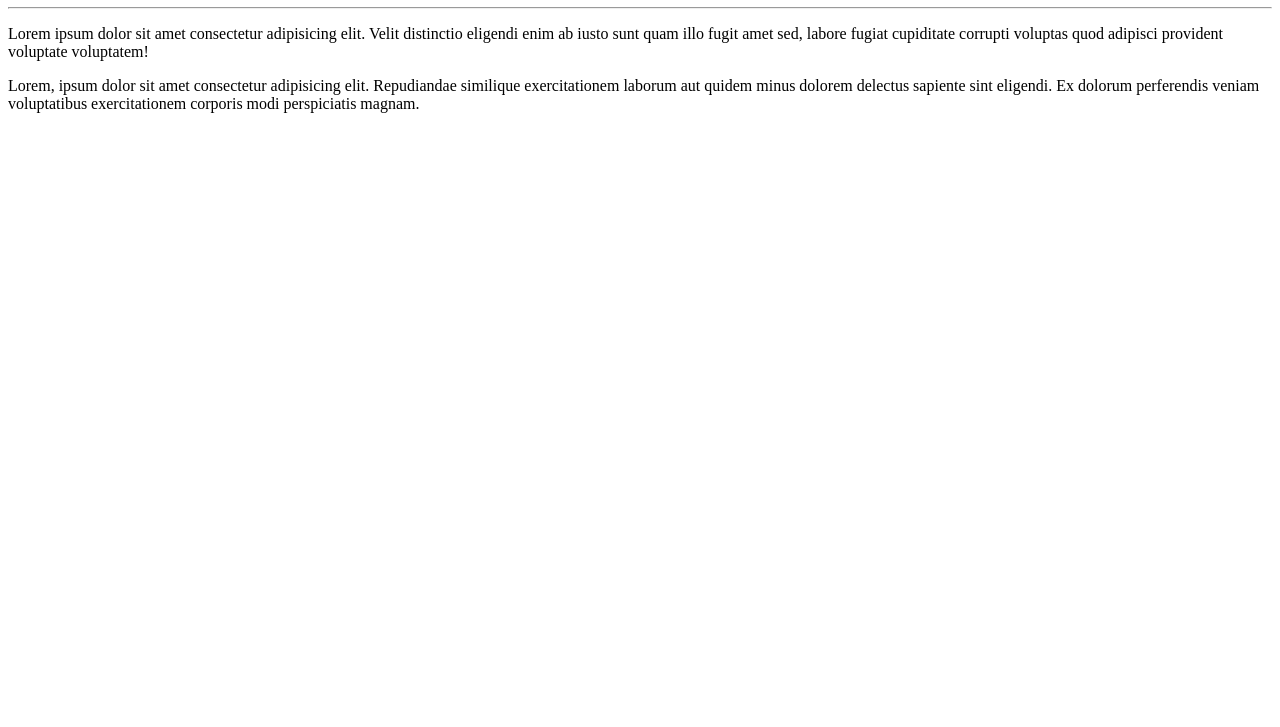
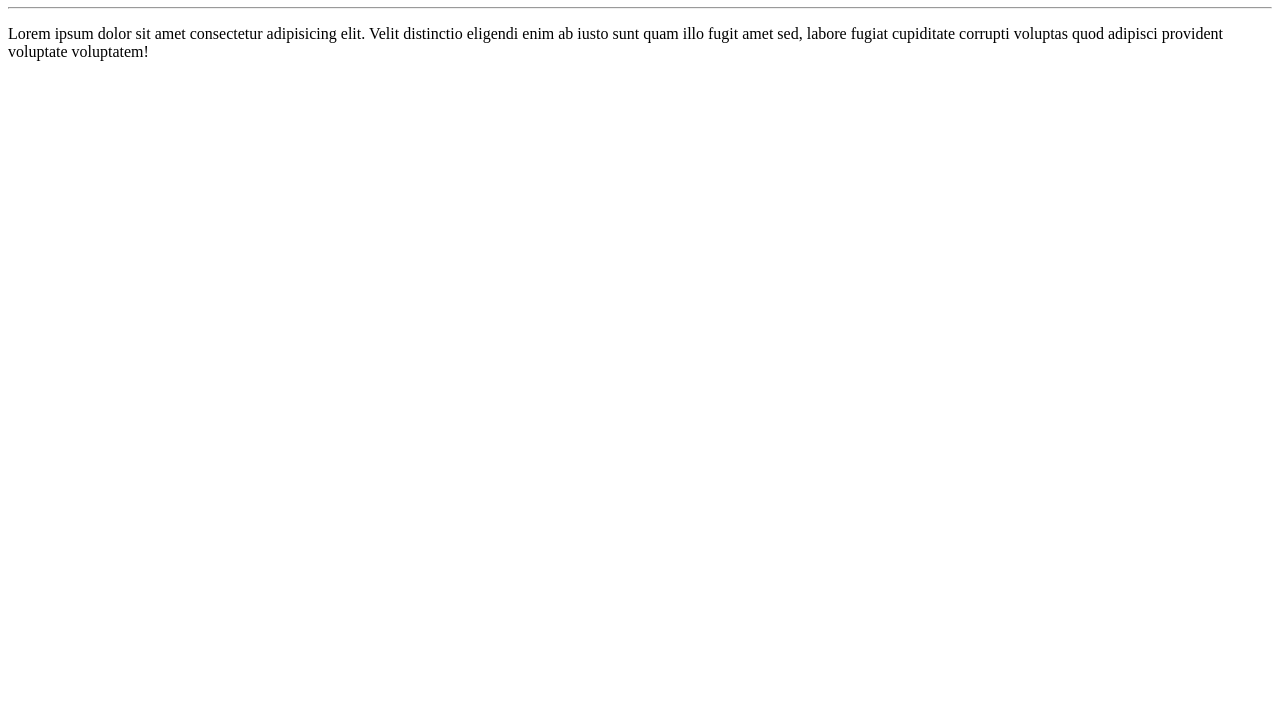
Before and after one commit to Ramongit12/Ol-mundo, a plain HTML site: page site-exemplo/index.html in a window 1280 px wide. Shown: the part 73-800 px from the top of the page. Drawn offline with Linux system fonts and the light colour scheme.

Commit message:
Tirei um paragrafo

```diff
--- a/site-exemplo/index.html
+++ b/site-exemplo/index.html
@@ -9,6 +9,5 @@
     <h1>Olá, mundo</h1>
     <hr>
     <p> Lorem ipsum dolor sit amet consectetur adipisicing elit. Velit distinctio eligendi enim ab iusto sunt quam illo fugit amet sed, labore fugiat cupiditate corrupti voluptas quod adipisci provident voluptate voluptatem!</p>
-    <p>Lorem, ipsum dolor sit amet consectetur adipisicing elit. Repudiandae similique exercitationem laborum aut quidem minus dolorem delectus sapiente sint eligendi. Ex dolorum perferendis veniam voluptatibus exercitationem corporis modi perspiciatis magnam.</p>
 </body>
 </html>
```
